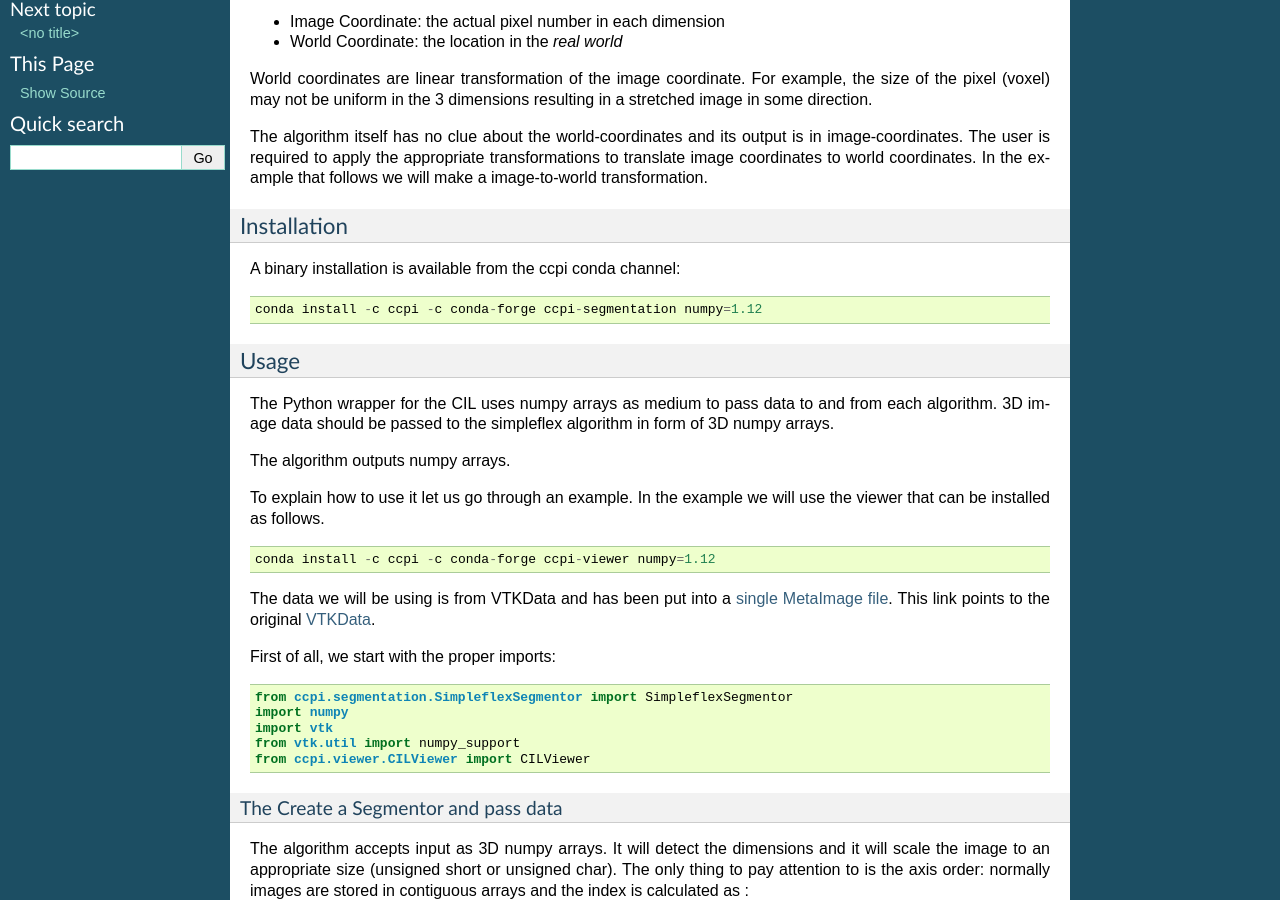
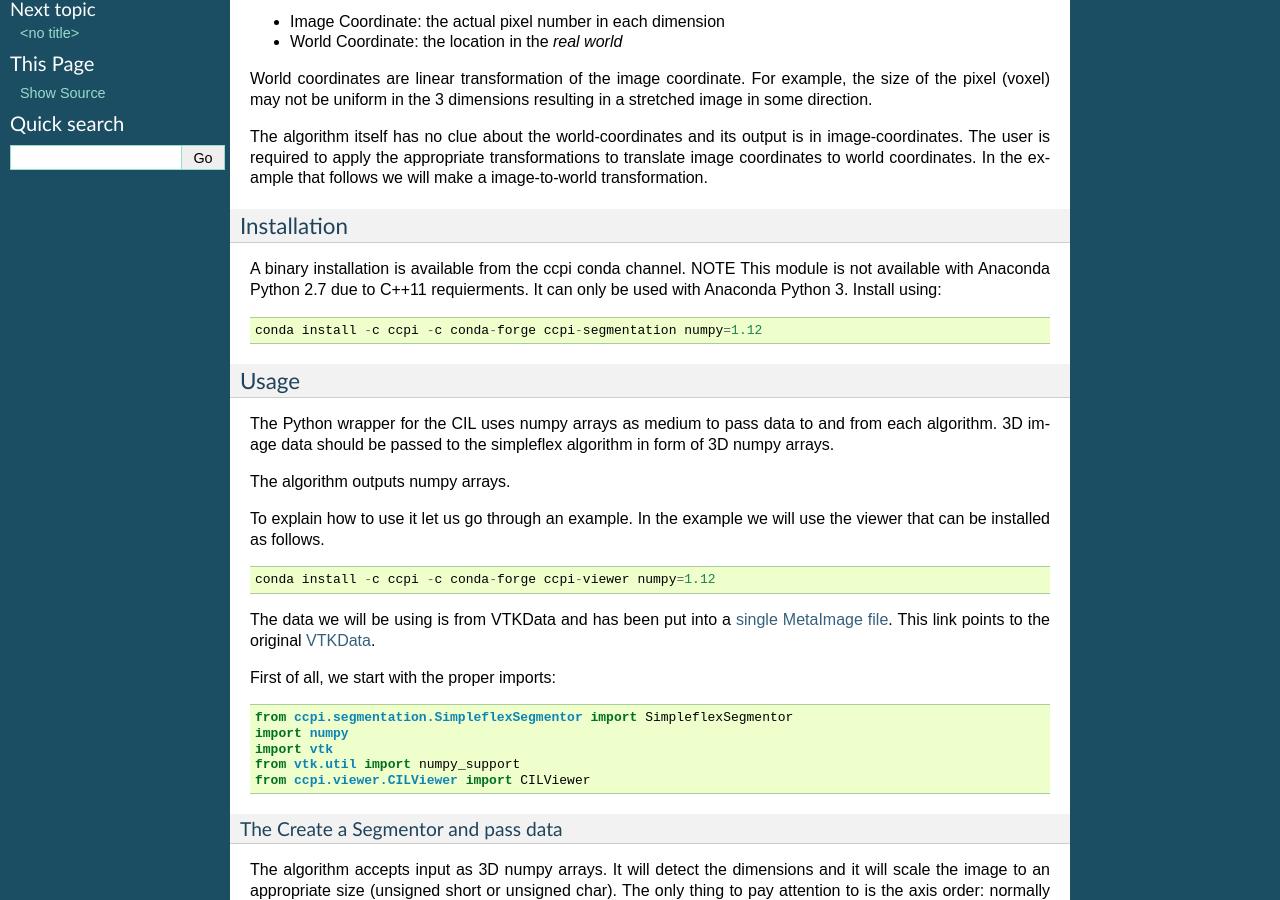
Before and after one commit to vais-ral/CIL-Docs, a Sphinx documentation site: the page built from docs/segmentation.rst, in a window 1280 px wide and 900 px high, scrolled down 331 px. Built offline with Sphinx 7.4.7, drawn with Linux system fonts in a browser that asks for light colours.

Commit message:
Update segmentation.rst

```diff
--- a/docs/segmentation.rst
+++ b/docs/segmentation.rst
@@ -28,7 +28,7 @@ image-to-world transformation.
 Installation
 ------------
 
-A binary installation is available from the ccpi conda channel:
+A binary installation is available from the ccpi conda channel. NOTE This module is not available with Anaconda Python 2.7 due to C++11 requierments. It can only be used with Anaconda Python 3. Install using:
 
 ::
 
```
